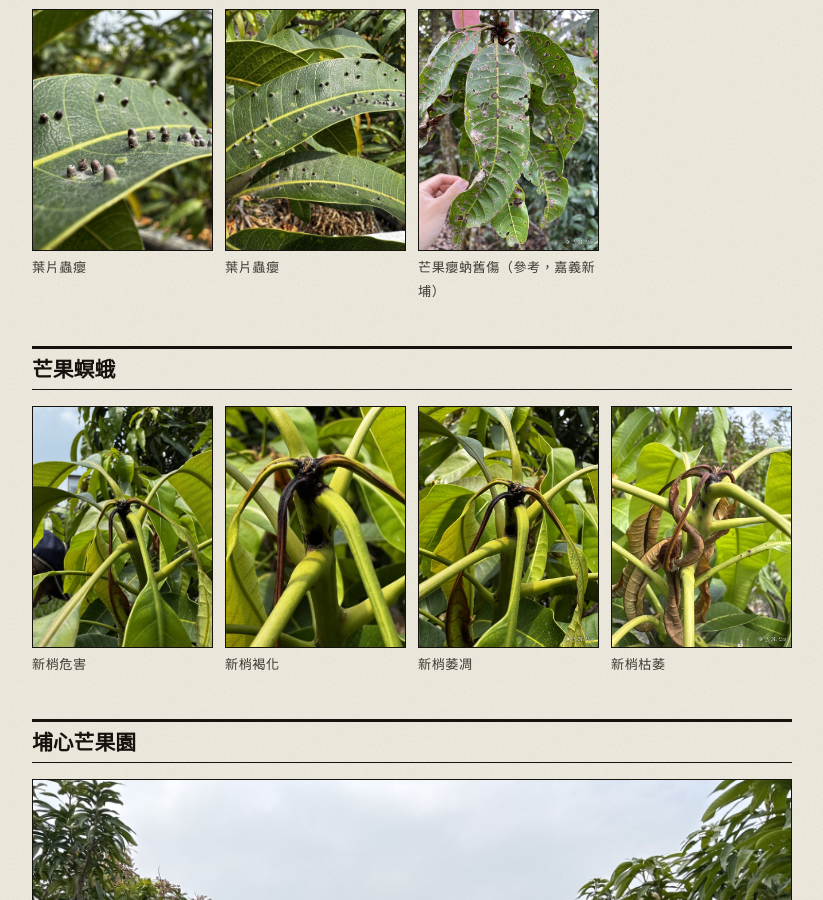
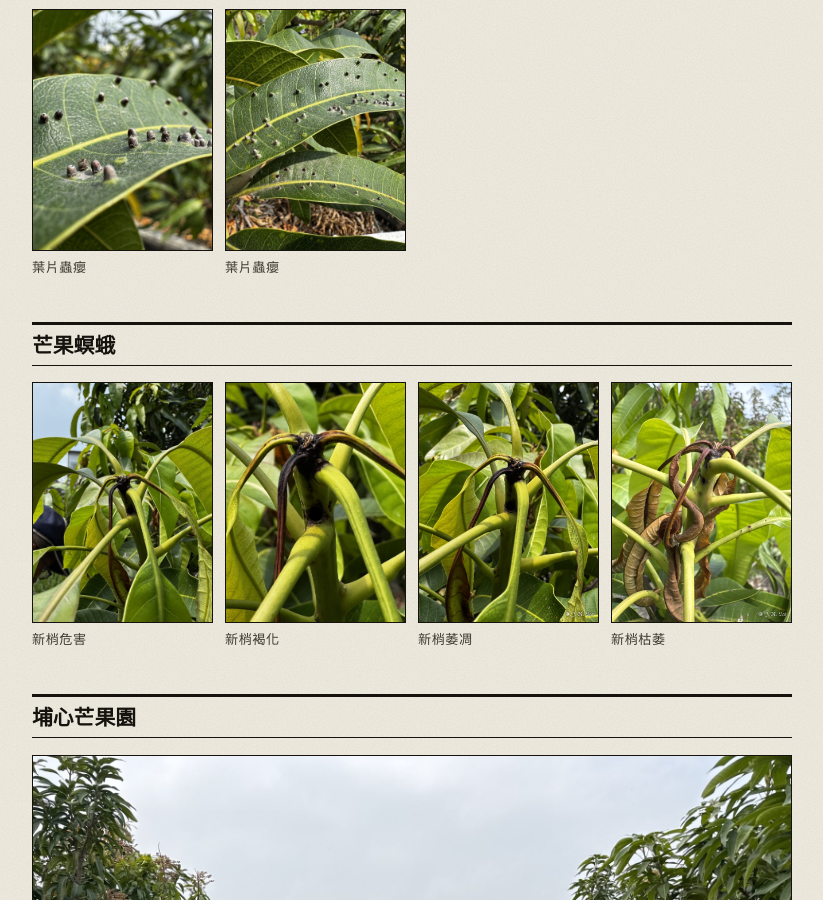
Before and after one commit to laijianren/laijianren.github.io, a Jekyll site: the page built from _cases/2026-03-24-changhua-mango-pests.md, in a window 1280 px wide and 900 px high, scrolled down 2115 px. Shown: the whole window, without its empty margins (228-1051 px from the left). Built offline with Jekyll 4.4.1, drawn with Linux system fonts in a browser that asks for light colours; some web fonts are replaced.

Commit message:
芒果：移除癭蚋參考照
Co-Authored-By: Claude Opus 5.5 (1M context) <noreply@anthropic.com>
Claude-Session: https://claude.ai/code/session_01XJGjkT6ynprrpQ61onDbZk

```diff
--- a/_cases/2026-03-24-changhua-mango-pests.md
+++ b/_cases/2026-03-24-changhua-mango-pests.md
@@ -33,7 +33,6 @@ cover_caption: 芒果壯蛺普癭蚋
 <div class="photo-grid">
 <figure class="photo"><img src="/assets/cases/2026-03-24-changhua-mango/09.jpg" alt="葉片上的蟲癭"><figcaption>葉片蟲癭</figcaption></figure>
 <figure class="photo"><img src="/assets/cases/2026-03-24-changhua-mango/11.jpg" alt="葉片上的蟲癭"><figcaption>葉片蟲癭</figcaption></figure>
-<figure class="photo"><img src="/assets/cases/2026-03-24-changhua-mango/p1-gall.jpg" alt="芒果癭蚋危害，圓形，不會凸起，蟲已經掉光了"><figcaption>芒果癭蚋舊傷（參考，嘉義新埔）</figcaption></figure>
 </div>
 
 ## 芒果螟蛾
```
Also changed, not shown: assets/cases/2026-03-24-changhua-mango/p1-gall.jpg (deleted).
